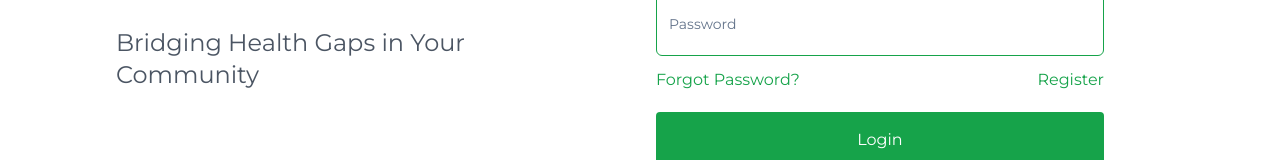
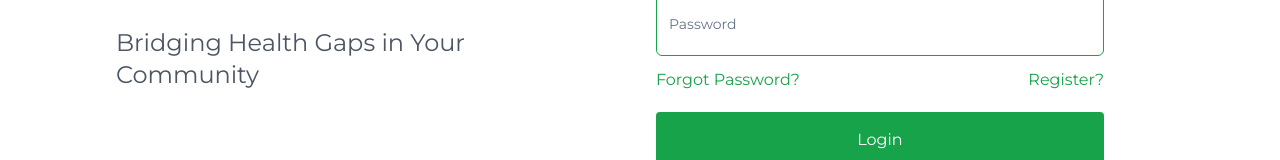
Before and after one commit to HealthPadi/HealthPadi-Frontend, a Next.js app: page /login in a window 1280 px wide. Shown: the part 364-524 px from the top of the page. Built offline with nearby package versions, Linux system fonts and the light colour scheme.

Commit message:
Update page.tsx

```diff
--- a/src/app/(auth)/login/page.tsx
+++ b/src/app/(auth)/login/page.tsx
@@ -35,7 +35,7 @@ export default function Login() {
               </Link>
               <p className="text-green-600">
                 <Link href="/register" className="text-green-600">
-                  Register
+                  Register?
                 </Link>
               </p>
             </div>
```
